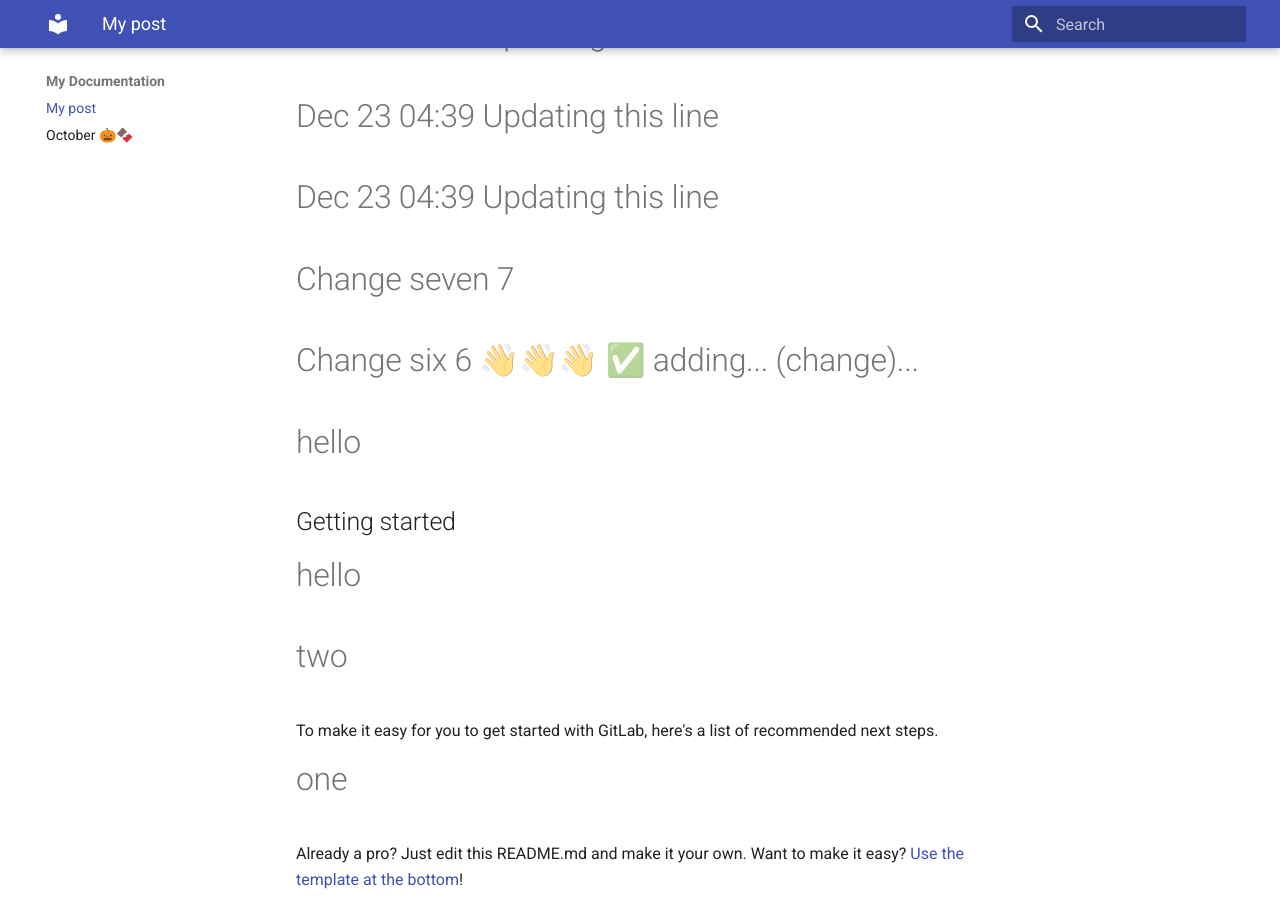
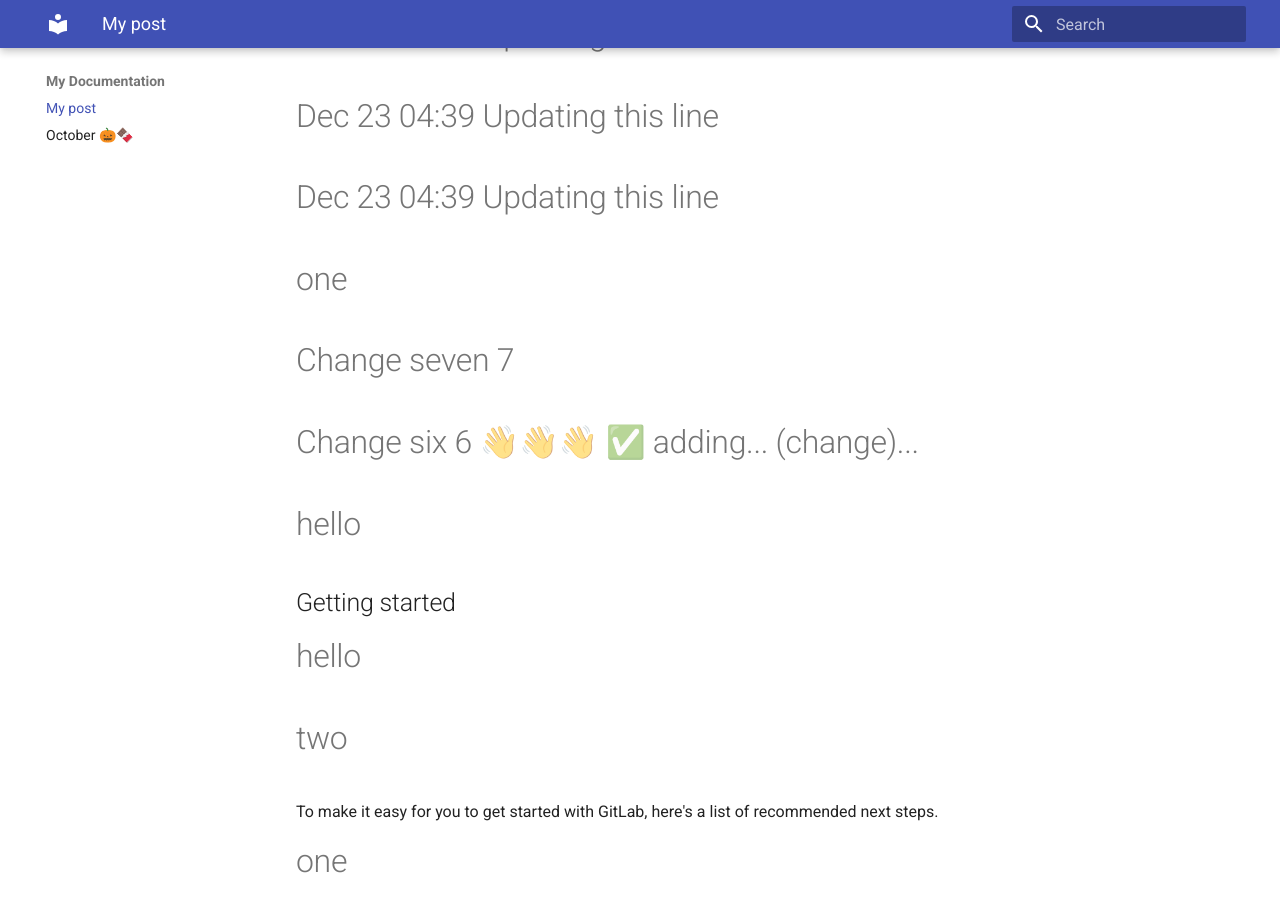
Before and after one commit to Code-dot-mil/two-steps-eval, an MkDocs documentation site: the page built from docs/index.md, in a window 1280 px wide and 900 px high, scrolled down 492 px. Built offline with MkDocs 1.6.1 and Material for MkDocs 9.7.7, drawn with Linux system fonts in a browser that asks for light colours.

Commit message:
Update index.md with new section header

```diff
--- a/docs/index.md
+++ b/docs/index.md
@@ -10,7 +10,7 @@ author: That Would Be Me
 # Dec 23 04:15 Updating this line
 # Dec 23 04:39 Updating this line
 # Dec 23 04:39 Updating this line
-
+# one
 
 # Change seven 7
 # Change six 6 👋👋👋 ✅ adding... (change)...
```
